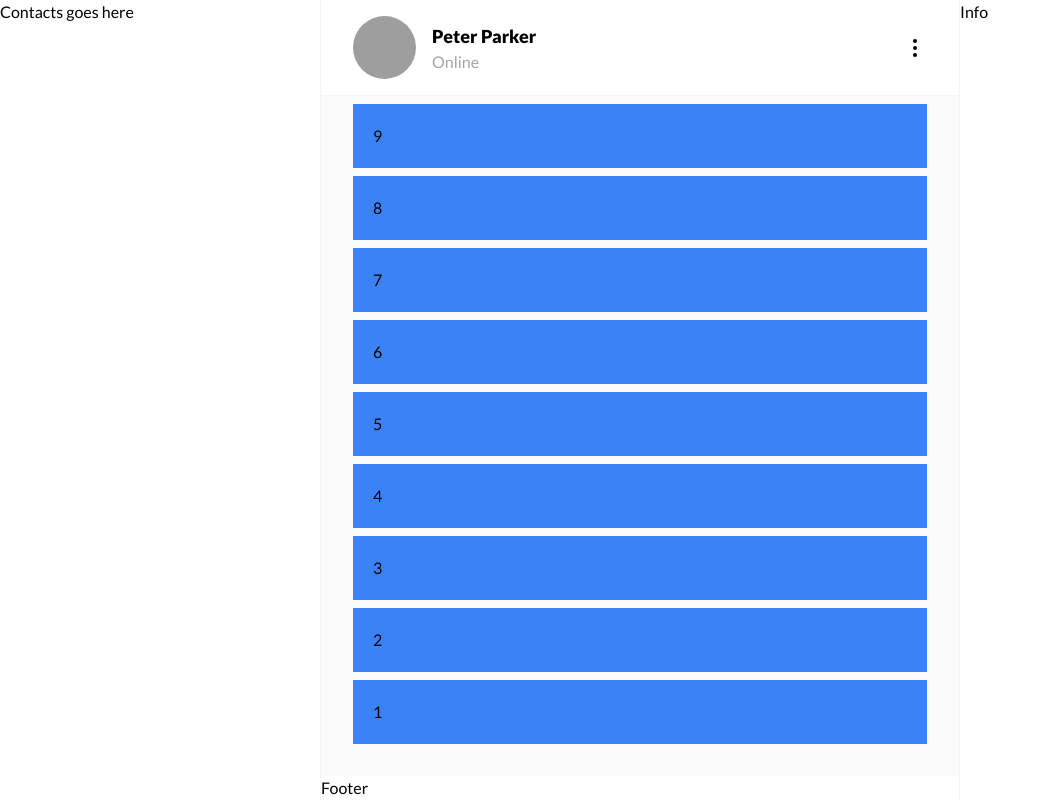
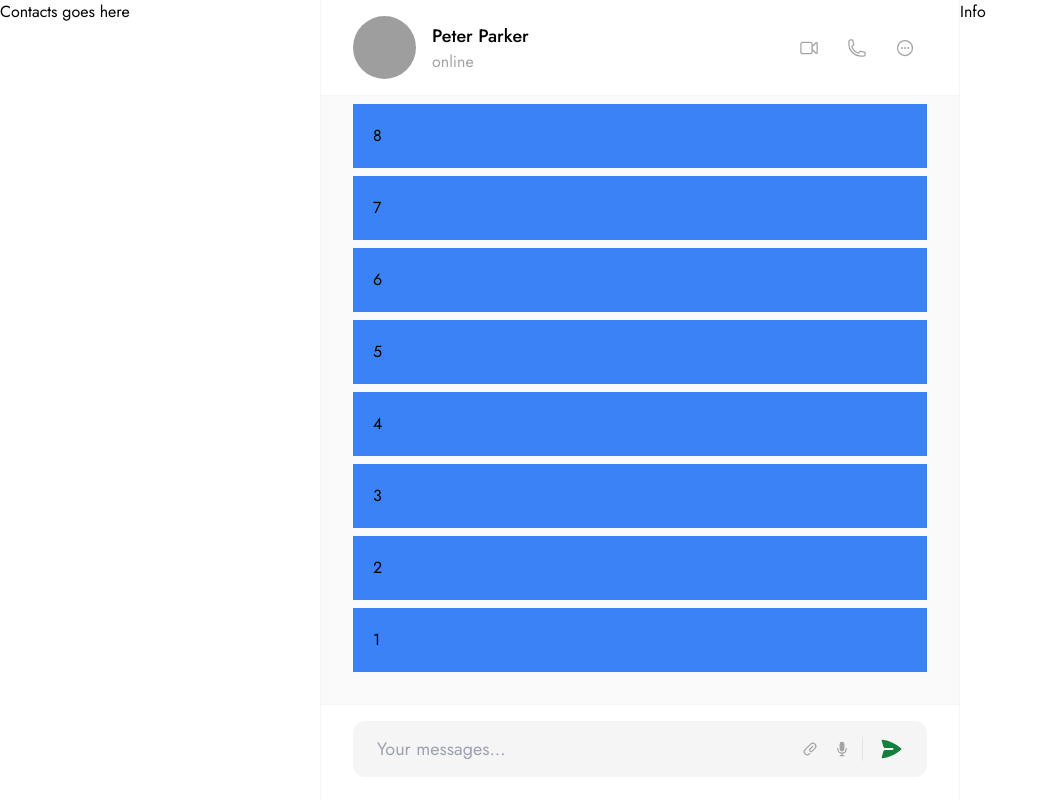
Before and after one commit to mehranarji/react-chat-client, a React (Create React App) app: page / in a window 1280 px wide. Shown: the whole page, without its empty margins (0-1051 px from the left). Built offline with nearby package versions, Linux system fonts and the light colour scheme; grey boxes are pictures that could not be loaded.

Commit message:
Chat footer now available

```diff
--- a/package.json
+++ b/package.json
@@ -3,6 +3,7 @@
   "version": "0.1.0",
   "private": true,
   "dependencies": {
+    "@heroicons/react": "^2.0.16",
     "@testing-library/jest-dom": "^5.16.5",
     "@testing-library/react": "^13.4.0",
     "@testing-library/user-event": "^13.5.0",
@@ -10,7 +11,6 @@
     "@types/node": "^16.18.13",
     "@types/react": "^18.0.28",
     "@types/react-dom": "^18.0.11",
-    "lucide-react": "^0.121.0",
     "react": "^18.2.0",
     "react-dom": "^18.2.0",
     "react-scripts": "5.0.1",
--- a/public/index.html
+++ b/public/index.html
@@ -27,6 +27,8 @@
     <link rel="preconnect" href="https://fonts.googleapis.com">
     <link rel="preconnect" href="https://fonts.gstatic.com" crossorigin>
     <link href="https://fonts.googleapis.com/css2?family=Lato:wght@300;400;700;900&display=swap" rel="stylesheet">
+    <link href="https://fonts.googleapis.com/css2?family=Jost:wght@300;400;500;700;900&display=swap" rel="stylesheet">
+
 
     <title>React App</title>
   </head>
--- /dev/null
+++ b/src/components/ChatFooter.tsx
@@ -0,0 +1,22 @@
+import { FC, ReactNode } from "react";
+
+interface ChatFooterProps {
+  children?: ReactNode;
+}
+
+const ChatFooter: FC<ChatFooterProps> = (props) => {
+  const { children } = props;
+  return (
+    <div
+      className="
+        h-24
+        border-t border-t-neutral-100
+        py-4 px-8
+      "
+    >
+      {children}
+    </div>
+  );
+};
+
+export default ChatFooter;
--- /dev/null
+++ b/src/components/ChatInput.tsx
@@ -0,0 +1,43 @@
+import { FC } from "react";
+import { PaperAirplaneIcon } from "@heroicons/react/20/solid";
+import { MicrophoneIcon, PaperClipIcon } from "@heroicons/react/20/solid";
+
+interface ChatInputProps {}
+
+const ChatInput: FC<ChatInputProps> = (props) => {
+  const {} = props;
+  return (
+    <form>
+      <div className="flex items-center bg-neutral-100 rounded-xl">
+        <input
+          className="w-full h-14 bg-transparent px-6 outline-none text-lg"
+          placeholder="Your messages..."
+        />
+
+        <div className="flex h-full items-center">
+          <button
+            type="button"
+            className="p-2 text-neutral-400 hover:text-neutral-600 transition-colors"
+          >
+            <PaperClipIcon className="w-4 h-4" />
+          </button>
+
+          <button
+            type="button"
+            className="p-2 text-neutral-400 hover:text-neutral-600 transition-colors mr-1"
+          >
+            <MicrophoneIcon className="w-4 h-4" />
+          </button>
+
+          <div className="h-6 border-r border-r-neutral-200"></div>
+
+          <button type="submit" className="text-green-700 p-4 mr-2">
+            <PaperAirplaneIcon className="w-6 h-6" />
+          </button>
+        </div>
+      </div>
+    </form>
+  );
+};
+
+export default ChatInput;
--- a/src/components/PrivateChatHeader.tsx
+++ b/src/components/PrivateChatHeader.tsx
@@ -1,4 +1,8 @@
-import { MoreVertical } from "lucide-react";
+import {
+  EllipsisHorizontalCircleIcon,
+  PhoneIcon,
+  VideoCameraIcon,
+} from "@heroicons/react/24/outline";
 import { FC } from "react";
 import User from "../data/User";
 import ChatHeader from "./ChatHeader";
@@ -19,12 +23,23 @@ const PrivateChatHeader: FC<PrivateChatHeaderProps> = (props) => {
         className="h-full aspect-square rounded-full mr-4"
       />
       <div>
-        <p className="font-black text-lg">{name}</p>
-        <p className="text-neutral-400">{status}</p>
+        <p className="font-medium text-lg">{name}</p>
+        <p className="text-neutral-400">{status.toLowerCase()}</p>
       </div>
-      <button className="ml-auto">
-        <MoreVertical />
-      </button>
+
+      <div className="ml-auto flex gap-1">
+        <button className="text-neutral-400 hover:text-neutral-600 transition-colors p-3">
+          <VideoCameraIcon className="w-5 h-5" />
+        </button>
+
+        <button className="text-neutral-400 hover:text-neutral-600 transition-colors p-3">
+          <PhoneIcon className="w-5 h-5" />
+        </button>
+
+        <button className="text-neutral-400 hover:text-neutral-600 transition-colors p-3">
+          <EllipsisHorizontalCircleIcon className="w-5 h-5" />
+        </button>
+      </div>
     </ChatHeader>
   );
 };
--- a/src/views/ChatView.tsx
+++ b/src/views/ChatView.tsx
@@ -1,4 +1,6 @@
 import { FC } from "react";
+import ChatFooter from "../components/ChatFooter";
+import ChatInput from "../components/ChatInput";
 import PrivateChatHeader from "../components/PrivateChatHeader";
 import { Status } from "../data/Status";
 
@@ -33,7 +35,9 @@ const ChatView: FC<ChatViewProps> = (props) => {
               <p className="bg-blue-500 p-5">{i + 1}</p>
             ))}
         </div>
-        <div>Footer</div>
+        <ChatFooter>
+          <ChatInput />
+        </ChatFooter>
       </main>
       <aside className="col-span-1">Info</aside>
     </div>
--- a/tailwind.config.js
+++ b/tailwind.config.js
@@ -3,7 +3,7 @@ module.exports = {
     content: ["./src/**/*.{js,jsx,ts,tsx}"],
     theme: {
         fontFamily: {
-            sans: ["Lato", "sans-serif"]
+            sans: ["Jost", "Lato", "sans-serif"]
         },
         extend: {},
     },
```
Also changed, not shown: 1 other file (tests, documents, lock files or other folders).
